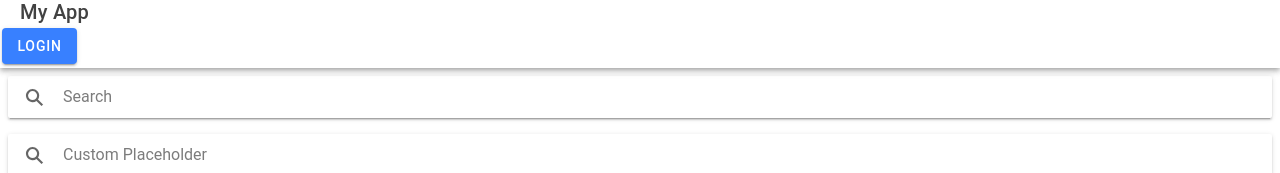
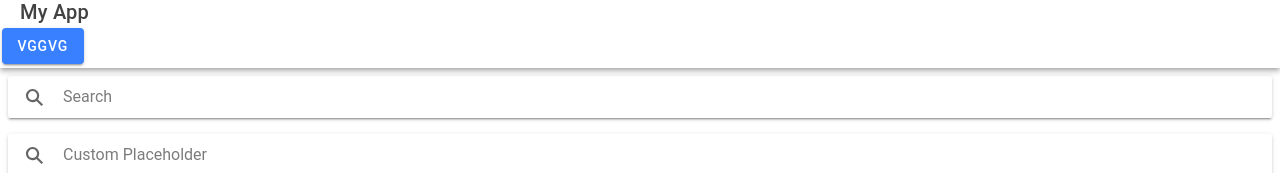
Before and after one commit to CAHill04/myApp, a React (Create React App) app: page /home in a window 1280 px wide. Shown: the top 173 px of the page. Built offline with nearby package versions, Linux system fonts and the light colour scheme.

Commit message:
Home Page Changes

```diff
--- a/src/pages/Home.tsx
+++ b/src/pages/Home.tsx
@@ -9,14 +9,14 @@ const Home: React.FC = () => {
       <IonHeader>
         <IonToolbar>
           <IonTitle>My App</IonTitle>
-          <IonButton>Login</IonButton>
+          <IonButton>vggvg</IonButton>
 
         </IonToolbar>
       </IonHeader>
       <IonContent fullscreen>
         <IonHeader collapse="condense">
           <IonToolbar>
-            <IonTitle size="large">My App</IonTitle>
+            <IonTitle size="large">My AWay App</IonTitle>
           </IonToolbar>
         </IonHeader>
         {/* <ExploreContainer /> */}
```
